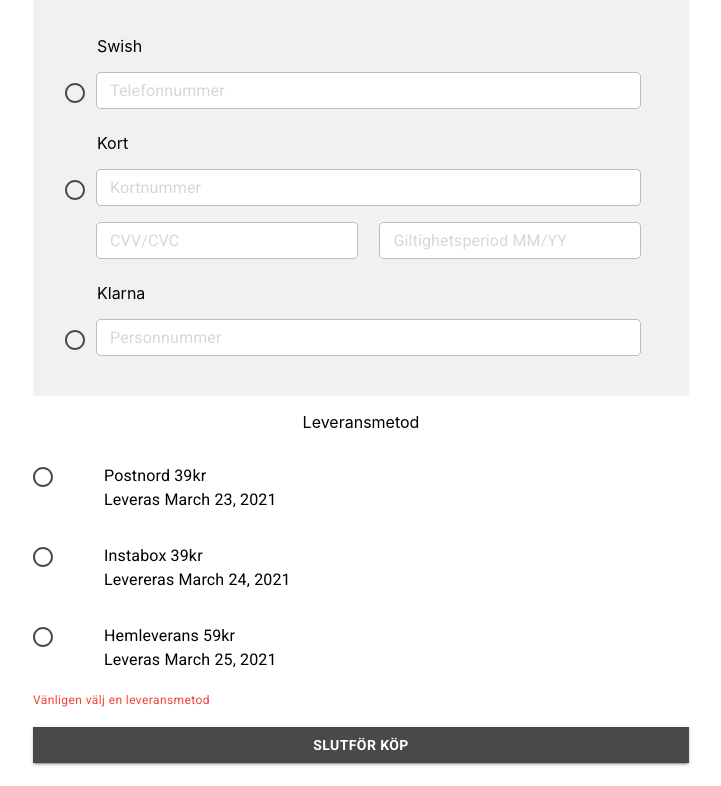
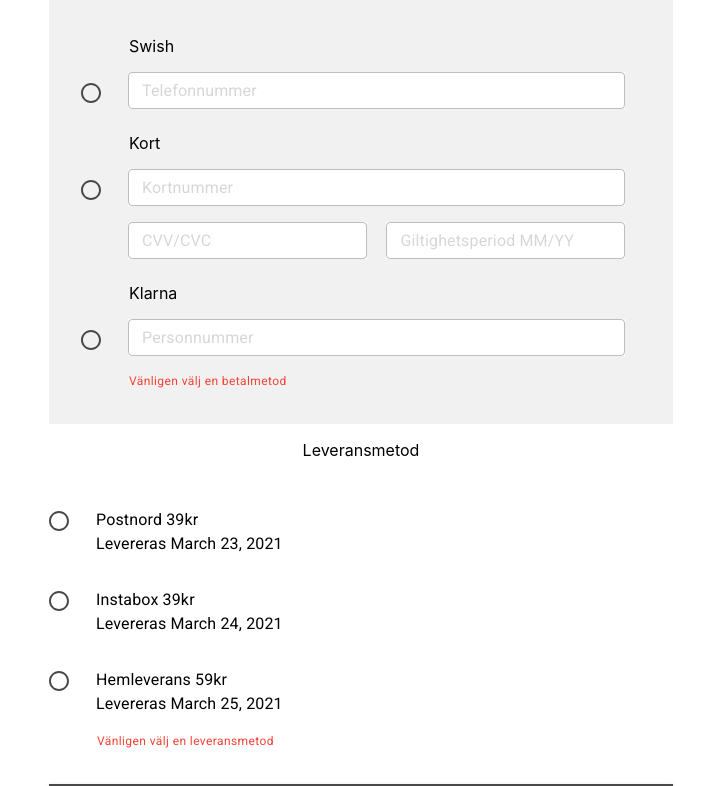
Before and after one commit to feliciaseg/webshop, a React (Create React App) app: page /checkout in a window 1280 px wide. Shown: the part 760-1546 px from the top of the page, without its empty margins (279-1000 px from the left). Built offline with nearby package versions, Linux system fonts and the light colour scheme.

Commit message:
fixed validation for delivery form

```diff
--- a/src/components/DeliveryForm.tsx
+++ b/src/components/DeliveryForm.tsx
@@ -20,7 +20,7 @@
 
 export default function DeliveryForm(props: Props) {
   const [delivery, setDelivery] = useState<DeliveryInfo>();
-  const [validation, setValidation] = useState<boolean | undefined>(true);
+  const [validation, setValidation] = useState(false);
   const dt = DateTime.now();
   const postnordDelivery = dt
     .plus({ days: 1 })
@@ -32,74 +32,67 @@
 
   function handleChange(supplier: string, date: string) {
     setDelivery({ supplier: supplier, date: date });
-    setValidation(false);
+    setValidation(true);
   }
 
   useEffect(() => {
-    if (!validation) {
+    if (validation) {
       props.returnValues(delivery);
     }
   }, [delivery]);
 
   return (
-    <Box className={"deliveryBox"} style={box}>
-      <FormControl error={validation} component="fieldset">
+    <Box style={box}>
       <RadioGroup>
-          <div>
+        <FormControl error={!validation} component="fieldset">
           <FormControlLabel
             onChange={() => handleChange("postnord", postnordDelivery)}
             value="postnord"
             control={<Radio style={{ color: theme.palette.primary.main }} />}
             label={
-                <p style={p}>
-                  Postnord 39kr <br /> Leveras {postnordDelivery}
+              <p>
+                Postnord 39kr <br /> Levereras {postnordDelivery}
               </p>
             }
           />
-          </div>
-
-          <div>
           <FormControlLabel
             onChange={() => handleChange("instabox", instaboxDelivery)}
-              className={"radioButtonPayment"}
             value="instabox"
             control={<Radio style={{ color: theme.palette.primary.main }} />}
             label={
-                <p style={p}>
+              <p>
                 Instabox 39kr <br /> Levereras {instaboxDelivery}
               </p>
             }
           />
-          </div>
-
-          <div>
           <FormControlLabel
             onChange={() => handleChange("klarna", homeDelivery)}
-              className={"radioButtonPayment"}
             value="Klarna"
             control={<Radio style={{ color: theme.palette.primary.main }} />}
             label={
-                <p style={p}>
-                  Hemleverans 59kr <br /> Leveras {homeDelivery}
+              <p>
+                Hemleverans 59kr <br /> Levereras {homeDelivery}
               </p>
             }
           />
-          </div>
-          <FormHelperText>Vänligen välj en leveransmetod</FormHelperText>
+          <FormHelperText style={helperText}>
+            {validation ? null : "Vänligen välj en leveransmetod"}
+          </FormHelperText>
+        </FormControl>
       </RadioGroup>
-      </FormControl>
     </Box>
   );
 }
 
 const box: CSSProperties = {
+  width: "100%",
+  padding: "1rem 0",
   display: "flex",
   flexDirection: "column",
   alignItems: "flex-start",
   justifyContent: "flex-start",
 };
 
-const p: CSSProperties = {
-  fontFamily: "Roboto",
-  marginLeft: "2.5rem",
+const helperText: CSSProperties = {
+  margin: "0 0 0 3rem",
 };
--- a/src/components/PaymentForm.tsx
+++ b/src/components/PaymentForm.tsx
@@ -5,6 +5,7 @@
   FormControlLabel,
   Radio,
   TextField,
+  FormHelperText,
 } from "@material-ui/core";
 import React, { CSSProperties, useState } from "react";
 import { theme } from "../styling/colorTheme";
@@ -155,6 +156,7 @@
 
   return (
     <div style={paymentContainer}>
+      <FormControl error={!checkedOption.isChecked}>
         <RadioGroup style={radioContainer}>
           <p style={heading}>Swish</p>
           <div style={radioContainer}>
@@ -311,6 +313,10 @@
             />
           </div>
         </RadioGroup>
+        <FormHelperText style={helperText}>
+          {checkedOption.isChecked ? null : "Vänligen välj en betalmetod"}
+        </FormHelperText>
+      </FormControl>
     </div>
   );
 }
@@ -353,5 +359,9 @@
 };
 
 const heading: CSSProperties = {
-  margin: "1rem 0 0 2rem",
+  margin: "1rem 0 0 3rem",
 };
+
+const helperText: CSSProperties = {
+  margin: "0.5rem 0 0 3rem",
+};
--- a/src/routes/CheckoutPage.tsx
+++ b/src/routes/CheckoutPage.tsx
@@ -18,18 +18,7 @@
   return (
     <>
       <Header type="white" />
-      <Box
-        style={{
-          display: "flex",
-          flex: 1,
-          margin: "auto",
-          padding: "2rem 0",
-          alignItems: "center",
-          flexDirection: "column",
-          width: "100%",
-          maxWidth: "41rem",
-        }}
-      >
+      <Box style={checkoutContainer}>
         <CartView />
         <p>Dina Uppgifter</p>
         <UserForm />
@@ -50,6 +39,17 @@
   );
 }
 
+const checkoutContainer: CSSProperties = {
+  display: "flex",
+  flex: 1,
+  margin: "auto",
+  padding: "2rem 1rem 4rem 1rem",
+  alignItems: "center",
+  flexDirection: "column",
+  width: "100%",
+  maxWidth: "41rem",
+};
+
 const confirmationButton: CSSProperties = {
   width: "100%",
   fontWeight: 600,
--- a/src/styling/style.css
+++ b/src/styling/style.css
@@ -43,12 +43,8 @@
 
 .MuiRadio-root {
   margin-top: 0.5rem;
+  margin-right: 1rem;
   align-self: flex-start;
-}
-
-/* DELIVERYFORM */
-.deliveryBox {
-  width: 41rem;
 }
 
 /* USERFORM */
@@ -133,12 +129,6 @@
     height: 2rem;
   }
 
-  .deliveryBox {
-    width: 17rem;
-    height: 20rem;
-    font-size: 0.7rem;
-  }
-
   .cartCardBox {
     width: 17.1rem;
     height: 6rem;
```
Lines whose indentation alone changed are shown as unchanged.
